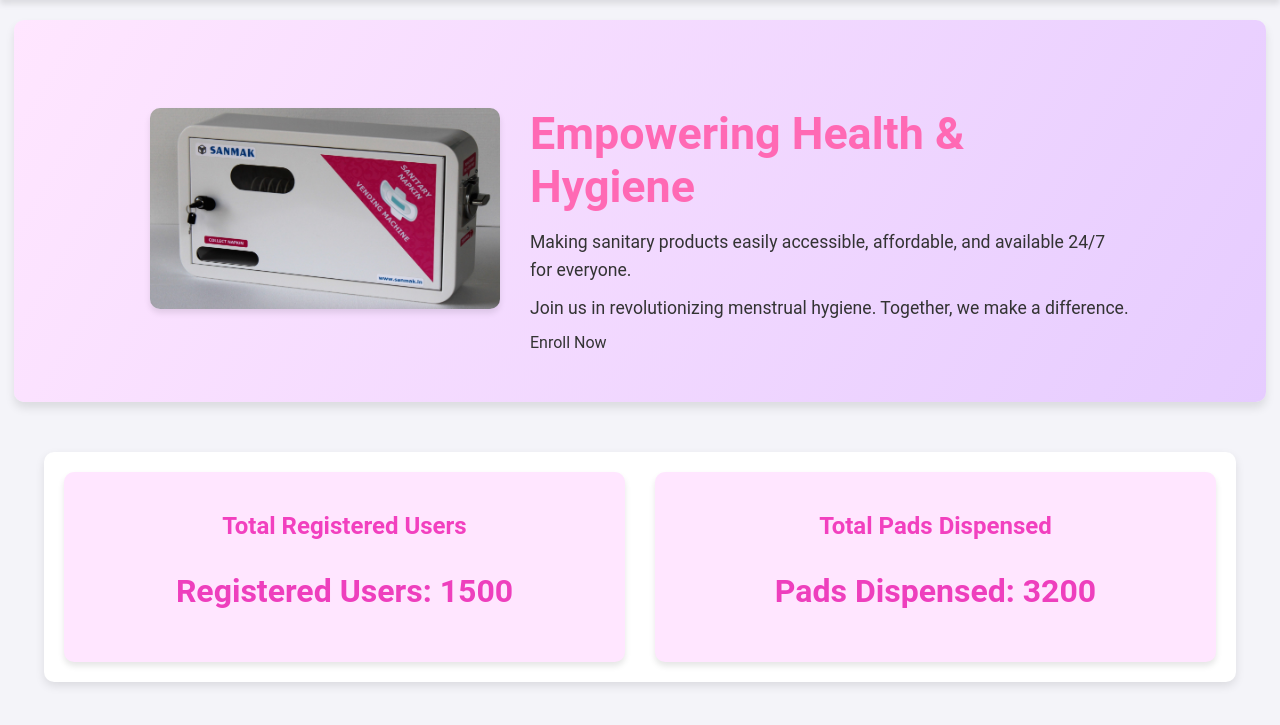
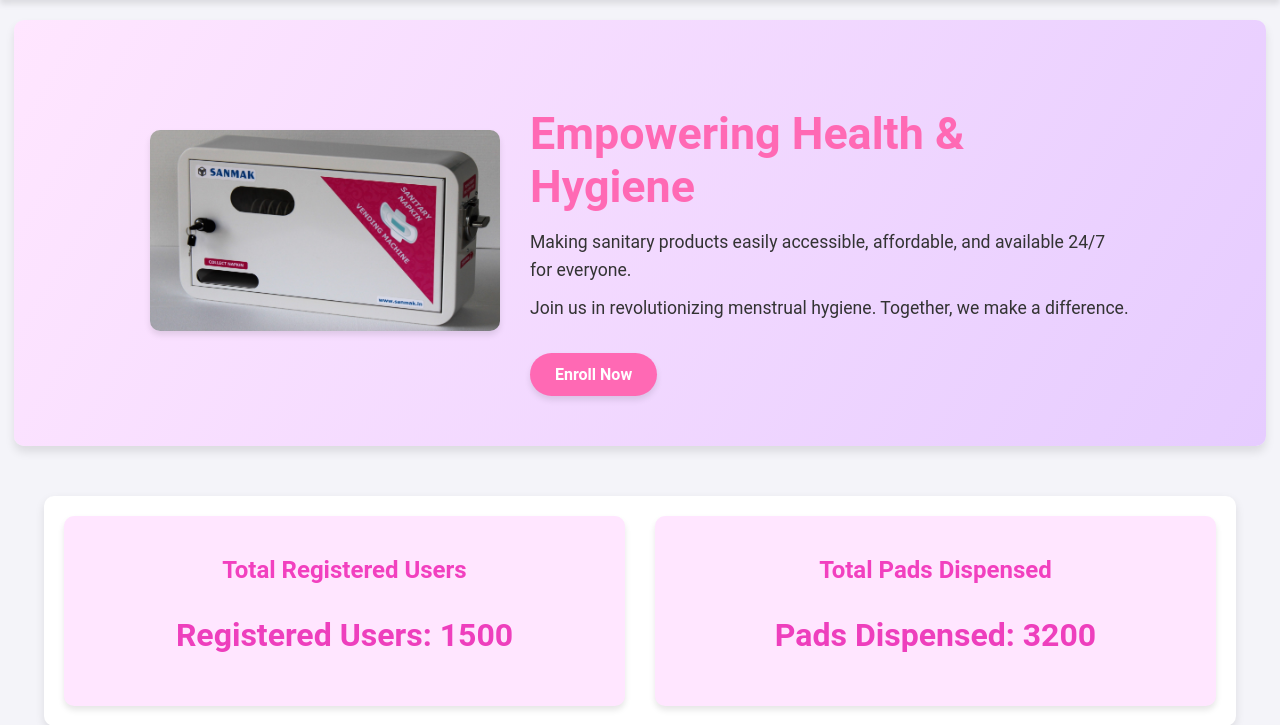
Before and after one commit to pie-1/Finger_print_PVM, a Flask app: template templates/Home.html in a window 1280 px wide. Shown: the part 74-799 px from the top of the page. Run offline with Flask 3, Linux system fonts and the light colour scheme; the template is opened without the code that fills it, so the values that code supplies are empty; data comes from the database, SQL or seed files in the repository.

Commit message:
improved css

```diff
--- a/templates/Home.html
+++ b/templates/Home.html
@@ -42,7 +42,7 @@
             Join us in revolutionizing menstrual hygiene. Together, we make a
             difference.
           </p>
-          <a href="/enroll" class="enroll-btn">Enroll Now</a>
+          <a href="/enroll" class="Enroll-btn">Enroll Now</a>
         </div>
       </section>
       <section class="stats-container">
```
